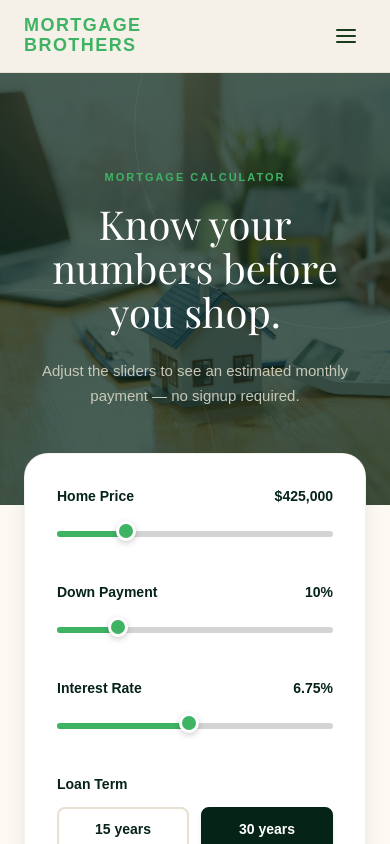
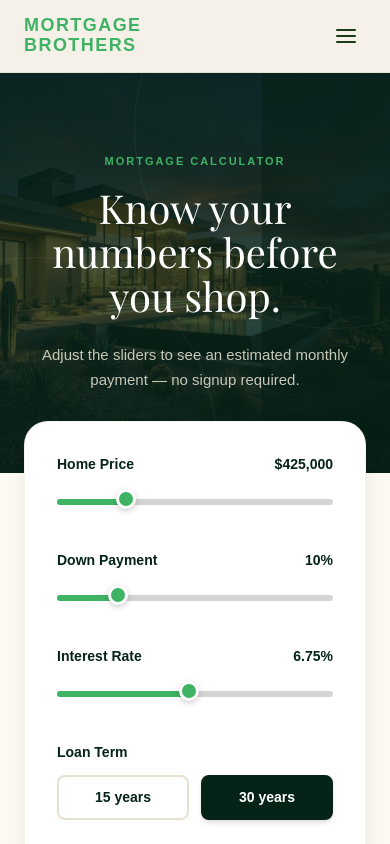
Before and after one commit to giprish/Mortgage-Brothers, a Next.js app: page /calculators in a window 390 px wide. Shown: the top 844 px of the page. Built offline with nearby package versions, Linux system fonts and the light colour scheme.

Commit message:
fix the responsive

```diff
--- a/app/about/page.tsx
+++ b/app/about/page.tsx
@@ -10,19 +10,13 @@ export default function AboutPage() {
     <div className="flex flex-col min-h-screen">
       <Navbar />
 
-      <main className="flex-grow "
-
-      >
+      <main className="flex-grow ">
         <section
-  className="relative w-full  text-white overflow-hidden text-white py-24 lg:py-36 text-center relative overflow-hidden"
-  style={{
-    backgroundImage: "url('/arizona-mortgage-brothers-team.jpg')",
-    backgroundSize: "cover",
-    backgroundPosition: "center top",
-    backgroundRepeat: "no-repeat",
-  }}
->
-          {/* Transparent Overlay for Text Legibility */}
+          className="w-full bg-brand-green-deep text-white py-24 lg:py-36 text-center relative overflow-hidden bg-cover bg-no-repeat bg-[65%_center] sm:bg-center"
+          style={{
+            backgroundImage: "url('/arizona-mortgage-brothers-team.jpg')",
+          }}
+         >   {/* Transparent Overlay for Text Legibility */}
           <div className="absolute inset-0 bg-[#08271B]/65 z-0"></div>
 
           <div className="absolute inset-0 overflow-hidden pointer-events-none z-10">
--- a/app/calculators/page.tsx
+++ b/app/calculators/page.tsx
@@ -63,12 +63,9 @@ export default function CalculatorsPage() {
       <main className="flex-grow">
 
         <section
-          className="w-full  bg-brand-green-deep text-white py-24 lg:py-36 text-center relative overflow-hidden"
+          className="w-full bg-brand-green-deep text-white py-20 lg:py-28 text-center relative overflow-hidden bg-cover bg-no-repeat bg-center"
           style={{
-            backgroundImage: "url('/mortgage-calculators.jpg')",
-            backgroundSize: "cover",
-            backgroundPosition: "center top",
-            backgroundRepeat: "no-repeat"
+            backgroundImage: "url('/arizona_home_bg.png')",
           }}
         >
           {/* Dark Overlay for Text Legibility */}
--- a/app/component/Hero.tsx
+++ b/app/component/Hero.tsx
@@ -2,10 +2,11 @@ import React from "react";
 
 const Hero = () => {
   return (
-    <section className="w-full bg-[#08271B] relative overflow-hidden bg-cover bg-center bg-no-repeat"
+    <section
+      className="w-full bg-[#08271B] relative overflow-hidden bg-cover bg-no-repeat bg-[82%_center] sm:bg-center"
       style={{
-    backgroundImage: "url('/az-mortgage-brothers.jpg')",
-  }}
+        backgroundImage: "url('/az-mortgage-brothers.jpg')",
+      }}
     >
       <div className="max-w-7xl mx-auto px-6 lg:px-10 py-16 lg:py-20">
         <div className="flex flex-col lg:flex-row items-start justify-between gap-12 lg:gap-16">
--- a/app/loan-programs/page.tsx
+++ b/app/loan-programs/page.tsx
@@ -314,12 +314,9 @@ export default function LoanProgramsPage() {
       <Navbar />
       <main className="flex-grow">
         <section
-          className="w-full  bg-[#08271B]  text-white py-24 lg:py-32 text-center relative overflow-hidden"
+          className="w-full bg-brand-green-deep text-white py-24 lg:py-32 text-center relative overflow-hidden bg-cover bg-no-repeat bg-center"
           style={{
-            backgroundImage: "url('/loan-programs.jpg')",
-            backgroundSize: "cover",
-            backgroundPosition: "center",
-            backgroundRepeat: "no-repeat"
+            backgroundImage: "url('/arizona_home_bg.png')",
           }}
         >
           {/* Dark Overlay for High Legibility */}
```
